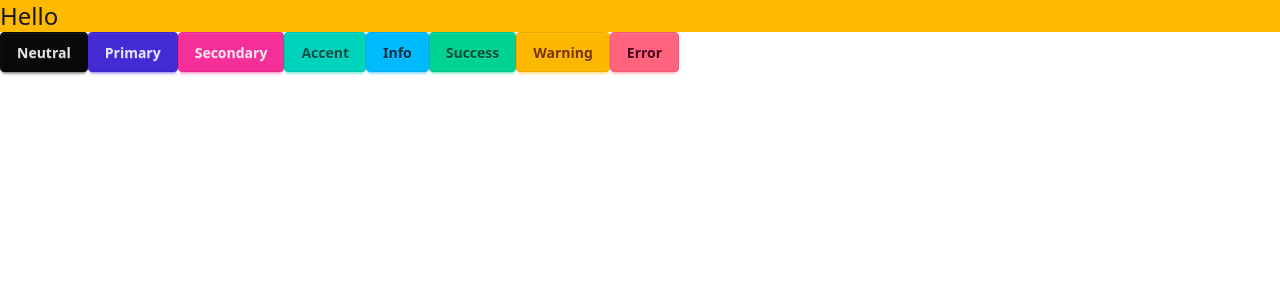
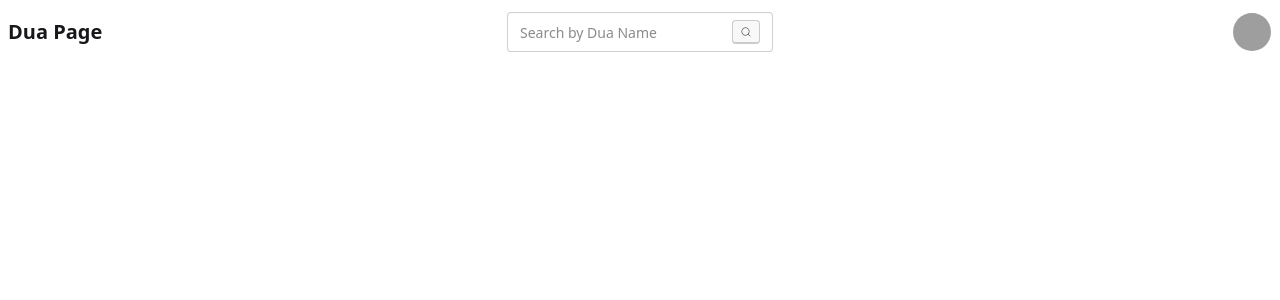
Before and after one commit to Najmul-Shaon/dua-ruqyah, a Next.js app: page / in a window 1280 px wide. Shown: the top 300 px of the page. Built offline with nearby package versions, Linux system fonts and the light colour scheme; grey boxes are pictures that could not be loaded.

Commit message:
created navbar

```diff
--- a/package.json
+++ b/package.json
@@ -11,7 +11,8 @@
   "dependencies": {
     "next": "15.3.0",
     "react": "^19.0.0",
-    "react-dom": "^19.0.0"
+    "react-dom": "^19.0.0",
+    "react-icons": "^5.5.0"
   },
   "devDependencies": {
     "@eslint/eslintrc": "^3",
--- /dev/null
+++ b/src/app/components/Navbar.jsx
@@ -0,0 +1,103 @@
+import { CiSearch } from "react-icons/ci";
+import { RxHamburgerMenu } from "react-icons/rx";
+
+const Navbar = () => {
+  return (
+    <div className="navbar bg-base-100">
+      <div className="navbar-start">
+        <div className="dropdown">
+          <div tabIndex={0} role="button" className="btn btn-ghost lg:hidden">
+            <RxHamburgerMenu className="size-5" />
+          </div>
+          {/* <ul
+            tabIndex={0}
+            className="menu menu-sm dropdown-content bg-base-100 rounded-box z-1 mt-3 w-52 p-2 shadow"
+          >
+            <li>
+              <a>Item 1</a>
+            </li>
+            <li>
+              <a>Parent</a>
+              <ul className="p-2">
+                <li>
+                  <a>Submenu 1</a>
+                </li>
+                <li>
+                  <a>Submenu 2</a>
+                </li>
+              </ul>
+            </li>
+            <li>
+              <a>Item 3</a>
+            </li>
+          </ul> */}
+        </div>
+        <a className="text-xl font-semibold">Dua Page</a>
+      </div>
+      <div className="navbar-center hidden lg:flex">
+        <label className="input">
+          <input
+            type="search"
+            className="grow border-gray-100"
+            placeholder="Search by Dua Name"
+          />
+
+          <kbd className="kbd">
+            <CiSearch />
+          </kbd>
+        </label>
+        {/* <ul className="menu menu-horizontal px-1">
+          <li>
+            <a>Item 1</a>
+          </li>
+          <li>
+            <details>
+              <summary>Parent</summary>
+              <ul className="p-2">
+                <li>
+                  <a>Submenu 1</a>
+                </li>
+                <li>
+                  <a>Submenu 2</a>
+                </li>
+              </ul>
+            </details>
+          </li>
+          <li>
+            <a>Item 3</a>
+          </li>
+        </ul> */}
+      </div>
+      <div className="navbar-end">
+        <div className="dropdown dropdown-end">
+          <div
+            tabIndex={0}
+            role="button"
+            className="btn btn-ghost btn-circle avatar"
+          >
+            <div className="w-10 rounded-full">
+              <img
+                alt="Tailwind CSS Navbar component"
+                src="https://t4.ftcdn.net/jpg/06/59/57/65/360_F_659576586_9CSUewJar5TZDkEMJu3qHVaPJmywlDn1.jpg"
+              />
+            </div>
+          </div>
+          <ul
+            tabIndex={0}
+            className="menu menu-sm dropdown-content bg-base-100 rounded-box z-1 mt-3 w-52 p-2 shadow"
+          >
+            <li>
+              <a className="justify-between">Profile</a>
+            </li>
+
+            <li>
+              <a>Logout</a>
+            </li>
+          </ul>
+        </div>
+      </div>
+    </div>
+  );
+};
+
+export default Navbar;
--- a/src/app/layout.js
+++ b/src/app/layout.js
@@ -1,5 +1,6 @@
 import { Geist, Geist_Mono } from "next/font/google";
 import "./globals.css";
+import Navbar from "./components/Navbar";
 
 const geistSans = Geist({
   variable: "--font-geist-sans",
@@ -22,6 +23,7 @@ export default function RootLayout({ children }) {
       <body
         className={`${geistSans.variable} ${geistMono.variable} antialiased`}
       >
+        <Navbar />
         {children}
       </body>
     </html>
--- a/src/app/page.js
+++ b/src/app/page.js
@@ -1,15 +1,3 @@
 export default function Home() {
-  return (
-    <div>
-      <h3 className="text-2xl bg-amber-400">Hello</h3>
-      <button className="btn btn-neutral">Neutral</button>
-      <button className="btn btn-primary">Primary</button>
-      <button className="btn btn-secondary">Secondary</button>
-      <button className="btn btn-accent">Accent</button>
-      <button className="btn btn-info">Info</button>
-      <button className="btn btn-success">Success</button>
-      <button className="btn btn-warning">Warning</button>
-      <button className="btn btn-error">Error</button>
-    </div>
-  );
+  return <div></div>;
 }
```
Also changed, not shown: 1 other file (tests, documents, lock files or other folders).
